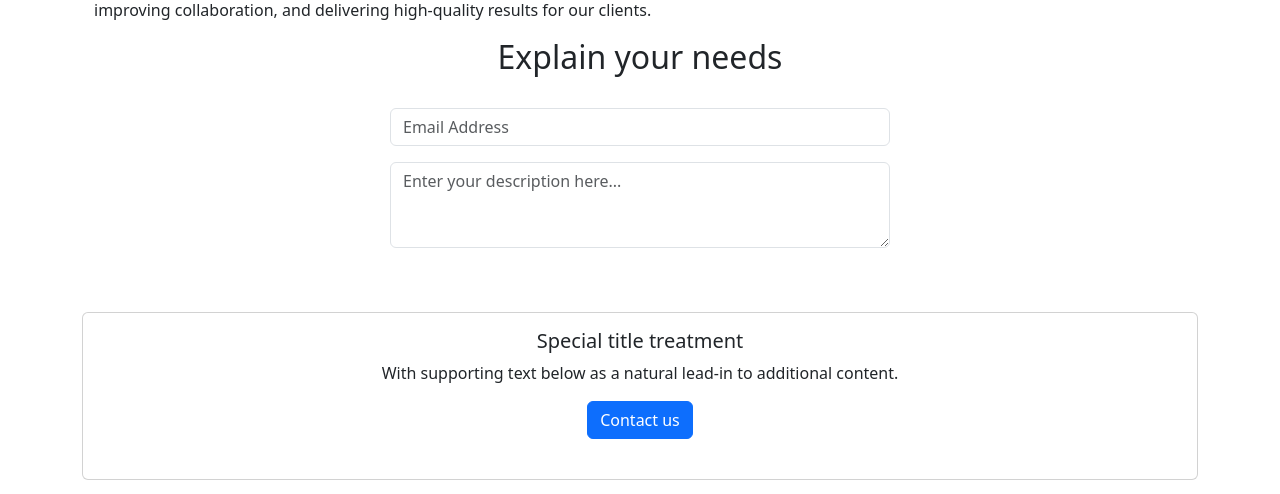
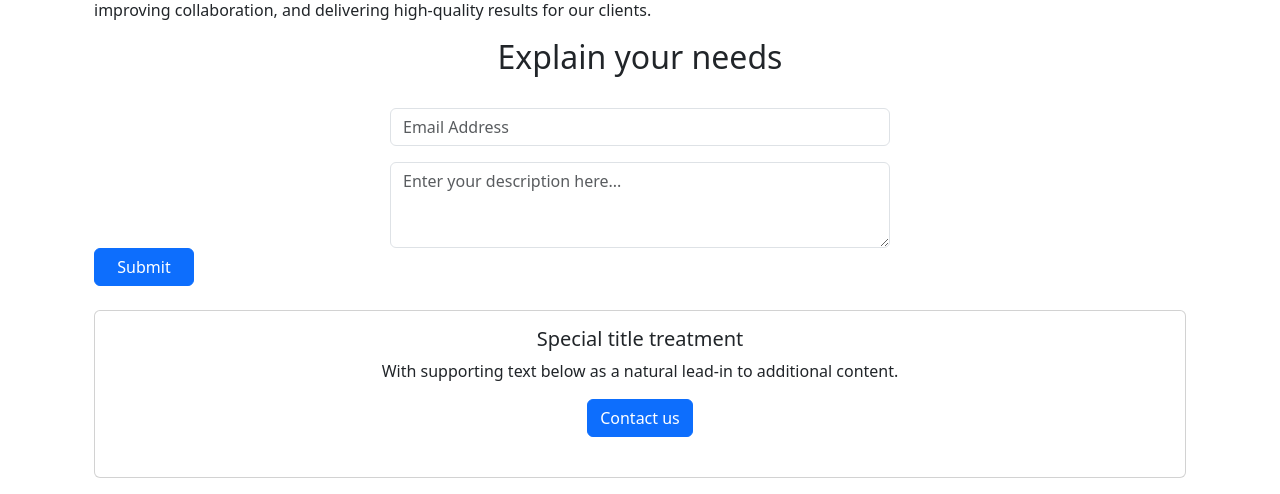
Before and after one commit to vishnuedla/Devopshire, a Flask app: page / in a window 1280 px wide. Shown: the part 900-1394 px from the top of the page. Run offline with Flask 3, Linux system fonts and the light colour scheme.

Commit message:
modifed submit button

```diff
--- a/templates/home.html
+++ b/templates/home.html
@@ -84,9 +84,10 @@
     <textarea class="form-control" style="width:500px;margin:0 auto;"
               id="exampleFormControlTextarea1" rows="3" name="description"
               placeholder="Enter your description here..." required></textarea
-          <input type="submit" class="btn btn-primary"
-         style="width:100px;margin:0 auto;" value="Submit"><br><br>
+
   </div>
+  <input type="submit" class="btn btn-primary"
+         style="width:100px;align-items: center;" value="Submit"><br><br>
 </form>
 
 <div class="card text-center">
```
